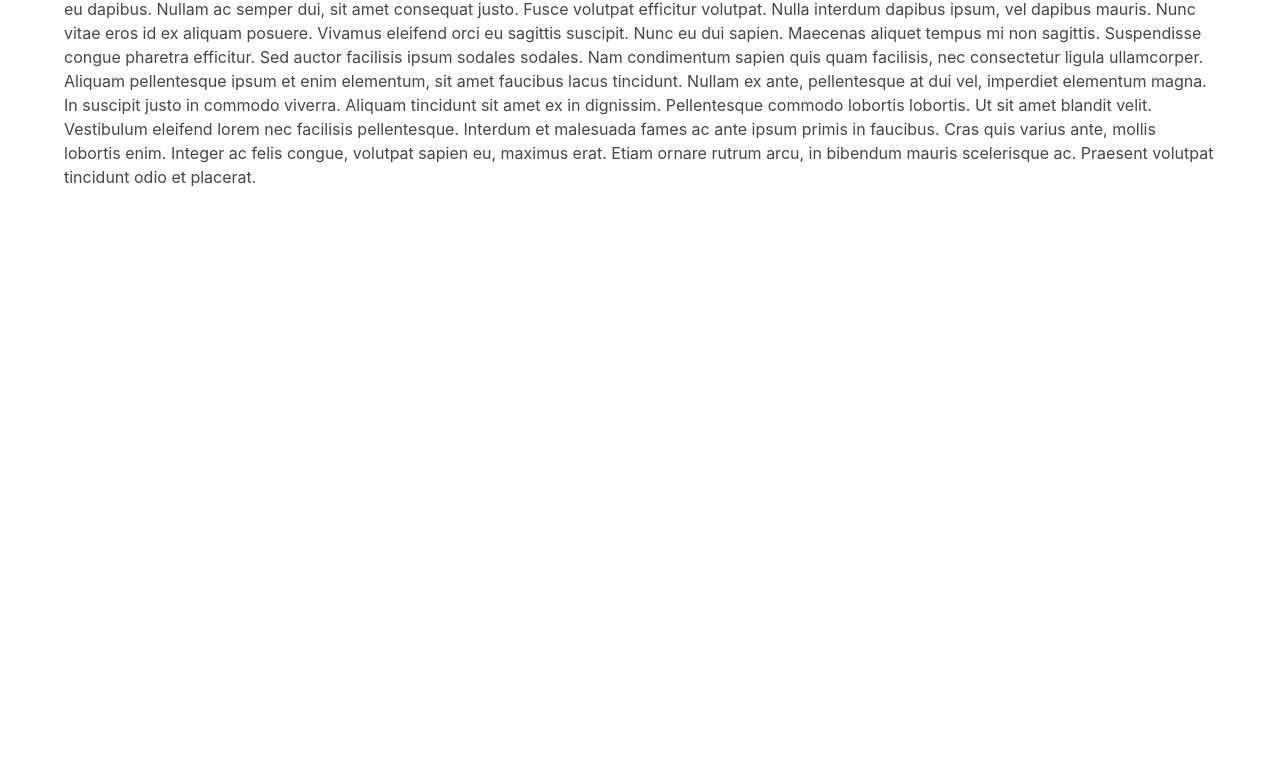
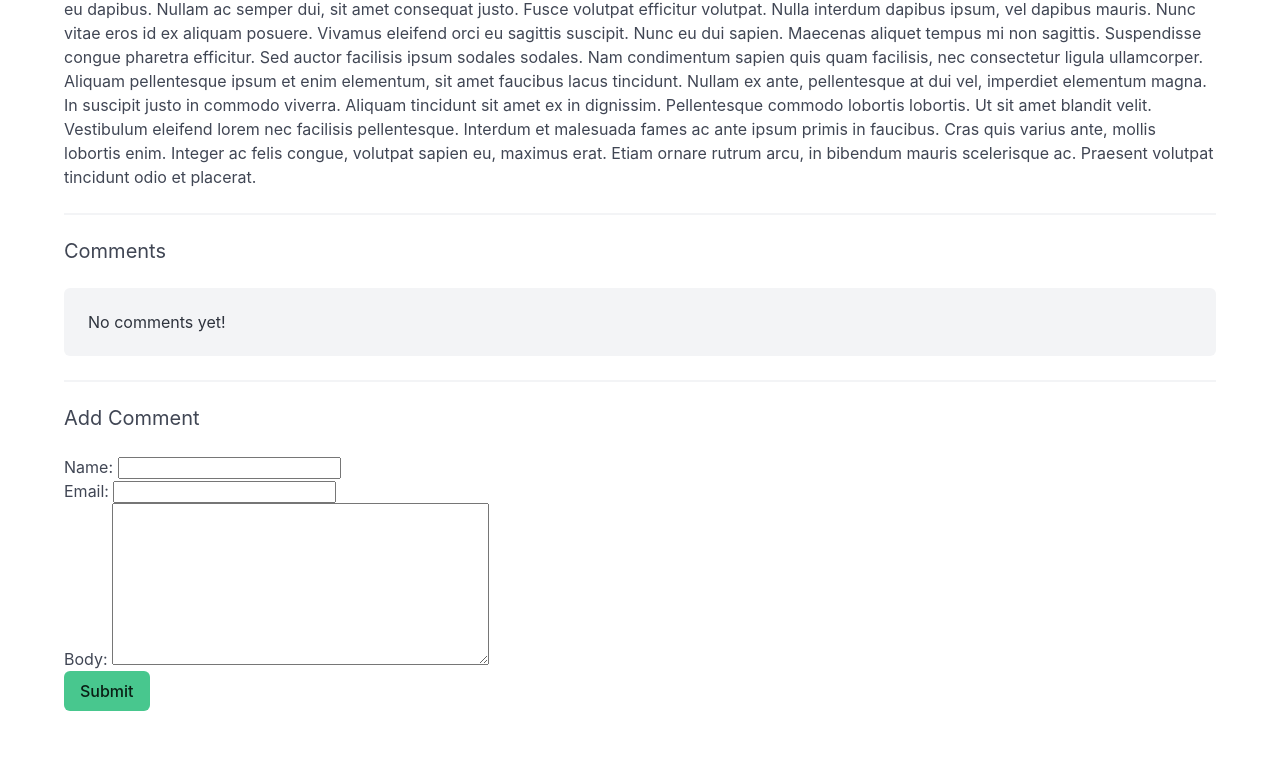
Before and after one commit to aribrahimi/VGReviews, a Django app: a page that uses blog/templates/blog/post_detail.html in a window 1280 px wide. Shown: the part 655-1414 px from the top of the page. Before the commit the page ends 842 px from the top, so only its background shows below. Run offline with Django 3.2, Linux system fonts and the light colour scheme; data comes from the database, SQL or seed files in the repository; some libraries are stand-ins or nearby versions.

Commit message:
comment form

```diff
--- /dev/null
+++ b/blog/forms.py
@@ -0,0 +1,8 @@
+from django import forms
+
+from .models import Comment
+
+class CommentForm(forms.ModelForm):
+    class Meta:
+        model = Comment
+        fields = ['name','email','body']
--- a/blog/models.py
+++ b/blog/models.py
@@ -8,7 +8,7 @@ class Post(models.Model):
     date_added = models.DateTimeField(auto_now_add=True)
     class Meta:
         ordering = ['-date_added']
-class Commit(models.Model):
+class Comment(models.Model):
     post = models.ForeignKey(Post,related_name='comments', on_delete=models.CASCADE)
     name = models.CharField(max_length=225)
     email = models.EmailField()
--- a/blog/templates/blog/post_detail.html
+++ b/blog/templates/blog/post_detail.html
@@ -5,4 +5,35 @@
     <small>Post at {{post.date_added}} </small>
     <p><strong>{{ post.intro}}</strong></p>
     <p>{{ post.body}}</p>
+    <hr>
+    <h2 class=subtitle>Comments</h2>
+    {% for comment in post.comments.all %}
+    <article class="media">
+        <div class="media-content">
+            <div class="content">
+                <p>
+                    <strong>{{ comment.name}}</strong><small>{{comment.date_added}}</small>
+                    <br>
+                    {{ comment.body}}
+                </p>
+            </div>
+        </div>
+    </article>
+    {% empty %}
+        <div class="notification">
+            <p>No comments yet!</p>
+        </div>
+    {% endfor %}
+    <hr>
+    <h2 class="subtitle">Add Comment</h2>
+    <form method="post" action=".">
+        {% csrf_token %}
+        {{ form.as_p }}
+
+        <div class="field">
+            <div class="control">
+                <button class="button is-success">Submit</button>
+            </div>
+        </div>
+    </form>
 {% endblock %}
--- a/blog/views.py
+++ b/blog/views.py
@@ -1,5 +1,6 @@
-from django.shortcuts import render
+from django.shortcuts import render, redirect
 
+from .forms import CommentForm
 from .models import Post
 
 def frontpage(request):
@@ -9,4 +10,16 @@ def frontpage(request):
 def post_detail(request, slug):
     post = Post.objects.get(slug=slug)
 
-    return render(request, 'blog/post_detail.html',{'post':post})
+    if request.method == 'POST':
+        form = CommentForm(request.POST)
+
+        if form.is_valid():
+            comment = form.save(commit=False)
+            comment.post = post
+            comment.save()
+
+            return redirect('post_detail', slug=post.slug)
+    else:
+        form = CommentForm()
+
+    return render(request, 'blog/post_detail.html',{'post':post, 'form':form})
```
Also changed, not shown: blog/migrations/0003_auto_20210227_1106.py (added), db.sqlite3.
